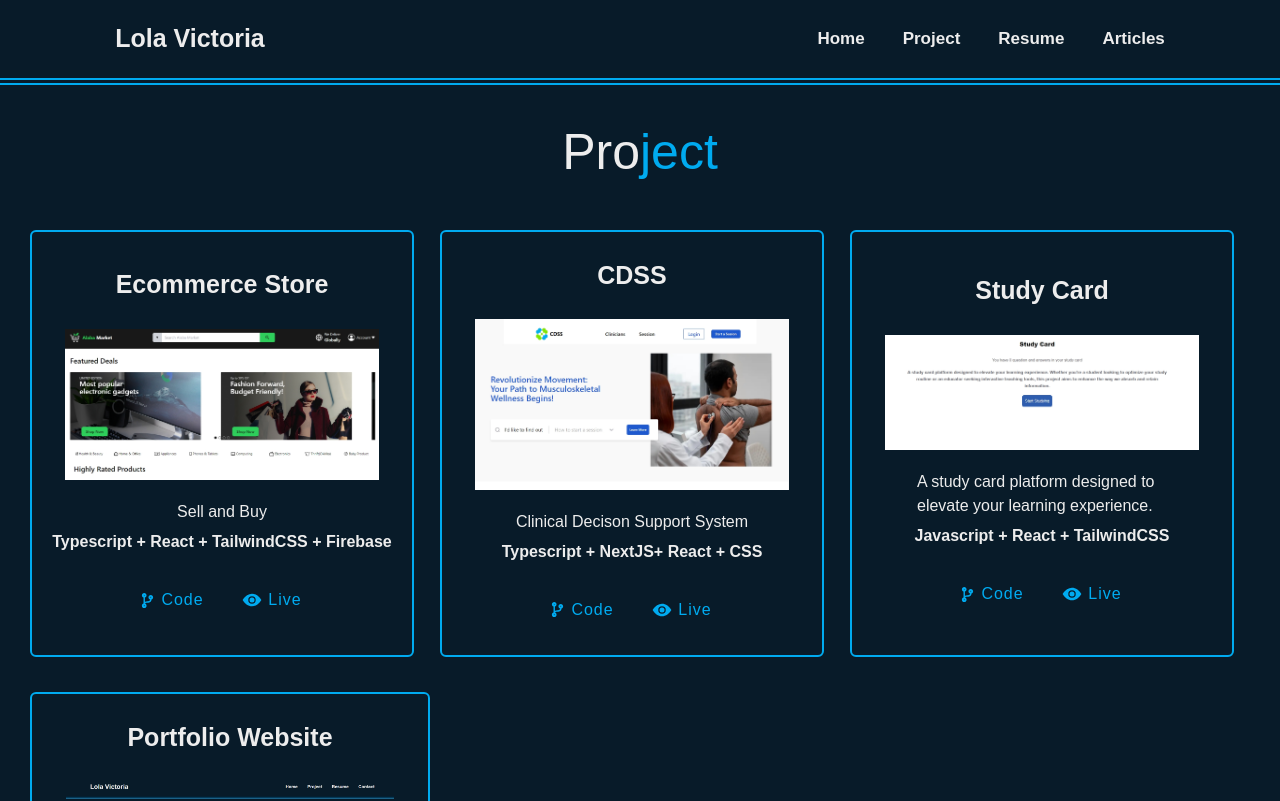
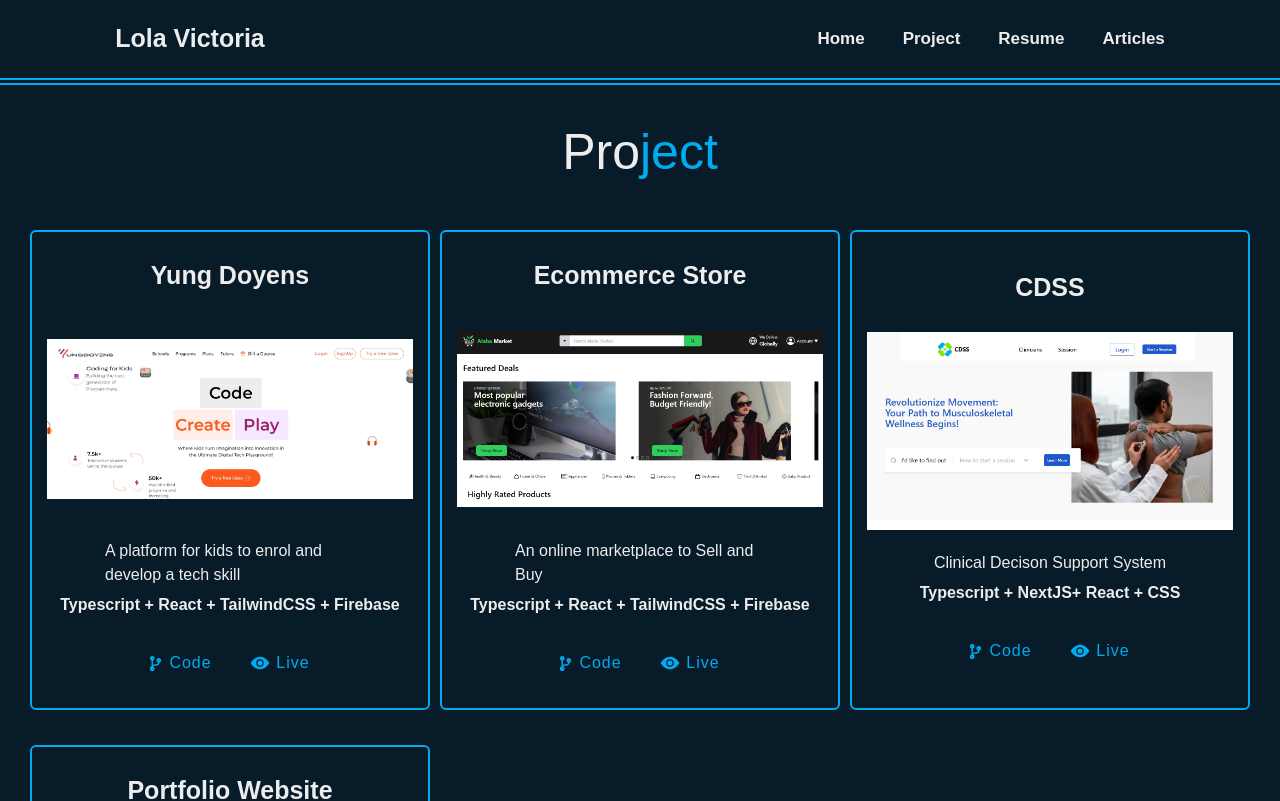
Before and after one commit to LolaVictoria/Portfolio, a React (Vite) app: page /project in a window 1280 px wide. Shown: the top 801 px of the page. Built offline with nearby package versions, Linux system fonts and the light colour scheme.

Commit message:
added new projecct

```diff
--- a/src/components/project.jsx
+++ b/src/components/project.jsx
@@ -2,9 +2,9 @@ import styles from "./project.module.css"
 import ProjectComponent from "./projectComponent"
 import alabaMarket from "/alaba-market.jpeg"
 import cdss from "/cdss.jpeg"
-import studyCard from "/study-card.jpeg"
 import portfolio from "/portfolio.jpeg"
 import Navbar from "./navbar"
+import YungDoyen from "/yungdoyen.jpeg"
 const  Project = () => {
     return (
         <>
@@ -16,11 +16,17 @@ const  Project = () => {
             </h2>
 
             <div className={styles.project}>
-
+            <ProjectComponent
+                     title="Yung Doyens"
+                     about="A platform for kids to enrol and develop a tech skill"
+                     tools="Typescript + React + TailwindCSS + Firebase"
+                     live="https://yung.doyenify.com/"
+                     code=""
+                     projectImg={YungDoyen}/>
 
                  <ProjectComponent
                      title="Ecommerce Store"
-                     about="Sell and Buy"
+                     about="An online marketplace to Sell and Buy"
                      tools="Typescript + React + TailwindCSS + Firebase"
                      live="https://alaba-market.vercel.app"
                      code="https://github.com/LolaVictoria/E-Commerce-Store"
@@ -31,23 +37,12 @@ const  Project = () => {
                      about="Clinical Decison Support System"
                      tools="Typescript + NextJS+ React + CSS"
                      live="https://cdss-frontend-one.vercel.app/"
-                     code="https://github.com/oau-cdss/cdss-frontend"
+                     code=""
                      projectImg={cdss}/>
 
-               <ProjectComponent
-                     title="Study Card"
-                     about="A study card platform designed to elevate your learning experience."
-                     tools="Javascript + React + TailwindCSS"
-                     live="https://study-card-project.vercel.app"
-                     code="https://github.com/LolaVictoria/Study-Card"
-                     projectImg={studyCard}/>
 
-               {/* <ProjectComponent
-                     title="Quiz"
-                     about="A Quiz App"
-                     tools="Javascript + React + CSS"
-                     live="https://study-card-project.vercel.app"
-                     code="https://github.com/LolaVictoria/Study-Card"/> */}
+
+
 
                <ProjectComponent
                      title="Portfolio Website"
--- a/src/components/project.module.css
+++ b/src/components/project.module.css
@@ -12,7 +12,7 @@
 }
 
 .projectcolumn {
-    width: auto;
+    width: 100%;
     height: auto;
     padding: 2.5rem .5rem;
     font-size: 1.6rem;
@@ -54,8 +54,9 @@
 }
 
 .projectcolumn .project_img {
-    object-fit: cover;
-    width: 85%;
+    object-fit: contain;
+    width: 95%;
+    height: 200px;
     margin-bottom: 20px;
 }
 
```
Also changed, not shown: public/yungdoyen.jpeg (added).
